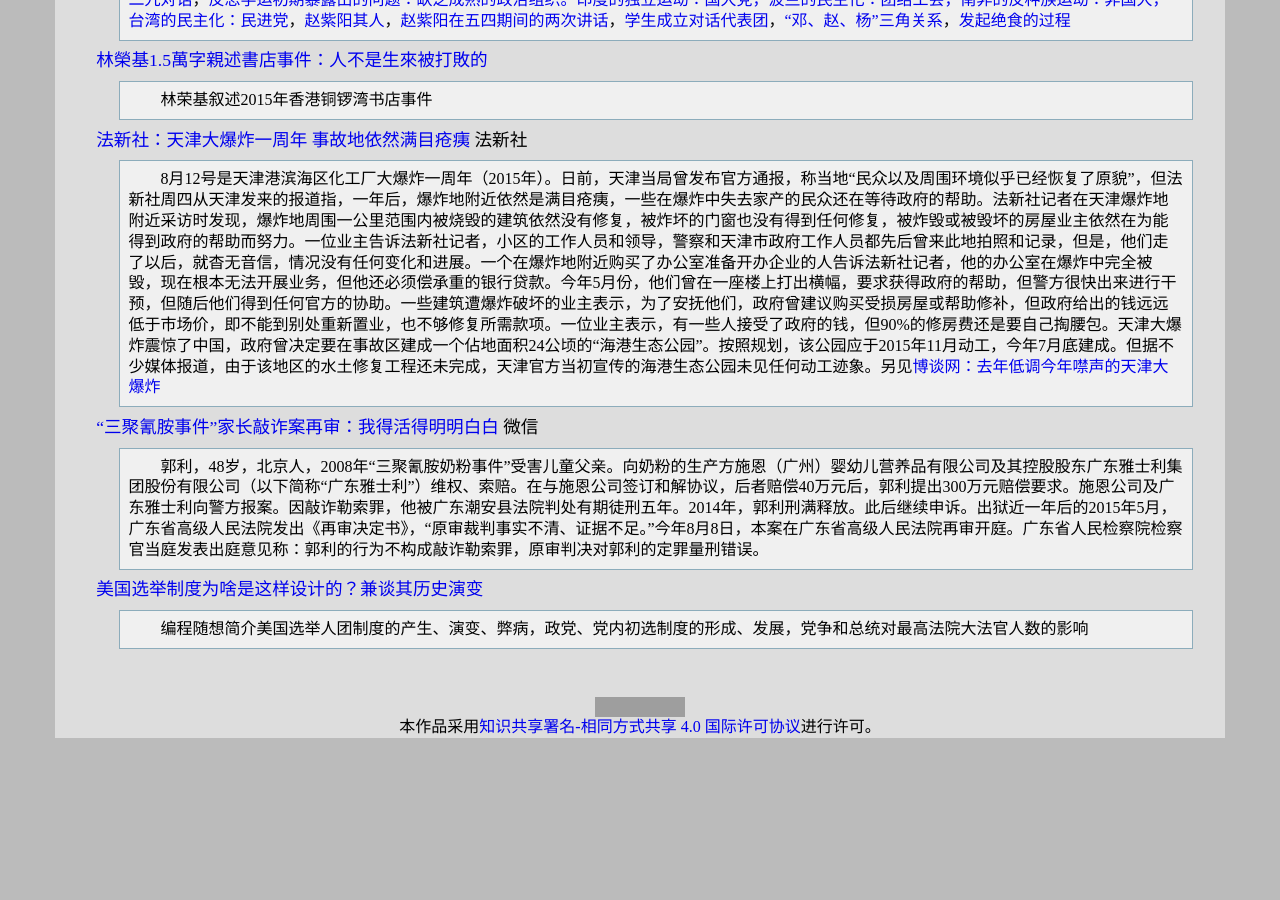
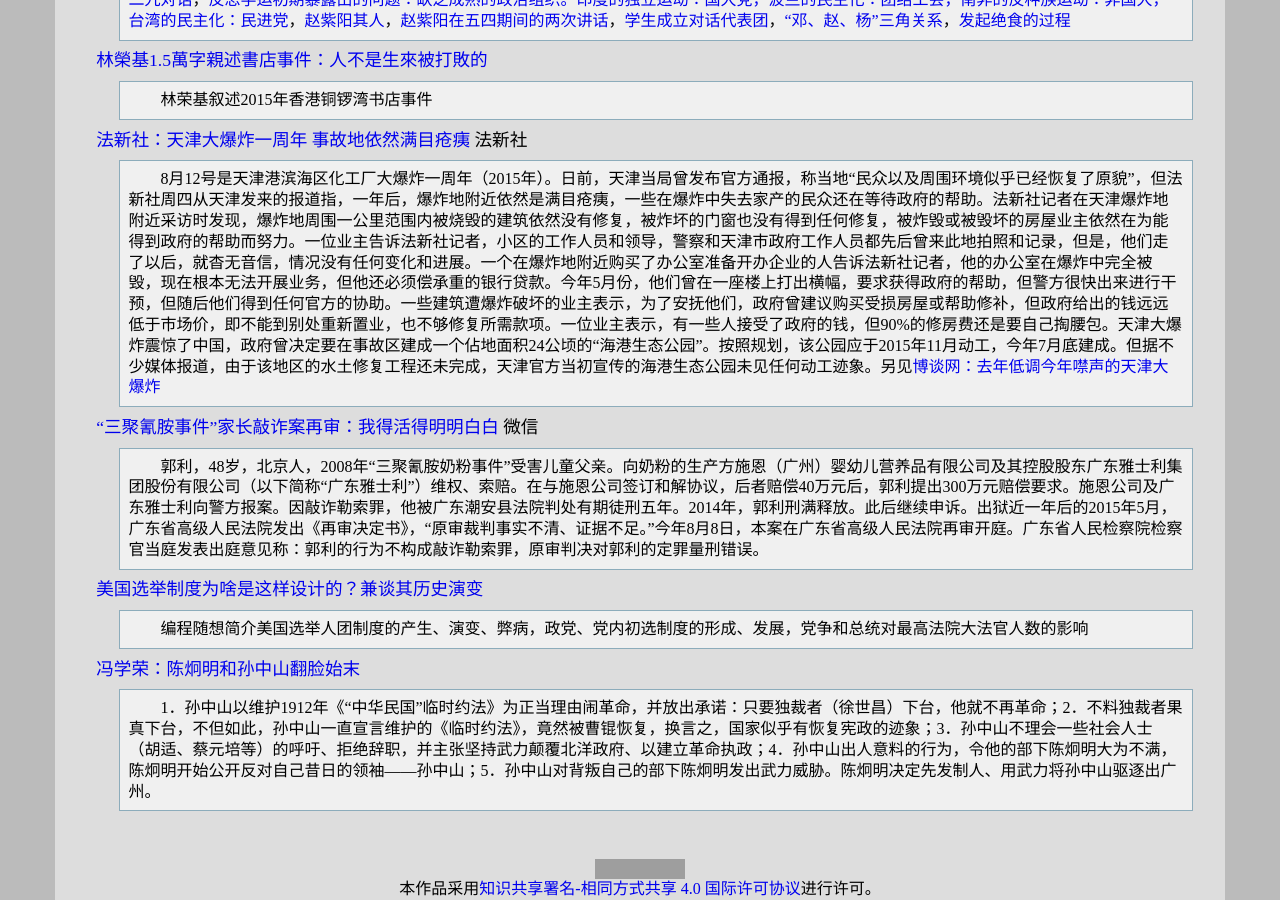
Before and after one commit to leiqin/leiqin.github.io, a Jekyll site: the page built from shoucang/history.markdown, in a window 1280 px wide and 900 px high, scrolled down 11119 px. Built offline with Jekyll 4.4.1, drawn with Linux system fonts in a browser that asks for light colours; nearby versions of some CDN libraries; before the commit the page ends 11857 px from its top, so only the background shows below that; grey boxes are pictures that could not be loaded.

Commit message:
+ 添加以史为镜 冯学荣：陈炯明和孙中山翻脸始末

```diff
--- a/shoucang/history.markdown
+++ b/shoucang/history.markdown
@@ -217,3 +217,6 @@ NHK纪录片：年轻人的“反叛” 香港占中75天
 
 [美国选举制度为啥是这样设计的？兼谈其历史演变](https://program-think.blogspot.com/2016/11/USA-Elections.html)
 :	编程随想简介美国选举人团制度的产生、演变、弊病，政党、党内初选制度的形成、发展，党争和总统对最高法院大法官人数的影响
+
+[冯学荣：陈炯明和孙中山翻脸始末](https://www.letscorp.net/archives/97491)
+:	1．孙中山以维护1912年《“中华民国”临时约法》为正当理由闹革命，并放出承诺：只要独裁者（徐世昌）下台，他就不再革命；2．不料独裁者果真下台，不但如此，孙中山一直宣言维护的《临时约法》，竟然被曹锟恢复，换言之，国家似乎有恢复宪政的迹象；3．孙中山不理会一些社会人士（胡适、蔡元培等）的呼吁、拒绝辞职，并主张坚持武力颠覆北洋政府、以建立革命执政；4．孙中山出人意料的行为，令他的部下陈炯明大为不满，陈炯明开始公开反对自己昔日的领袖——孙中山；5．孙中山对背叛自己的部下陈炯明发出武力威胁。陈炯明决定先发制人、用武力将孙中山驱逐出广州。
```
